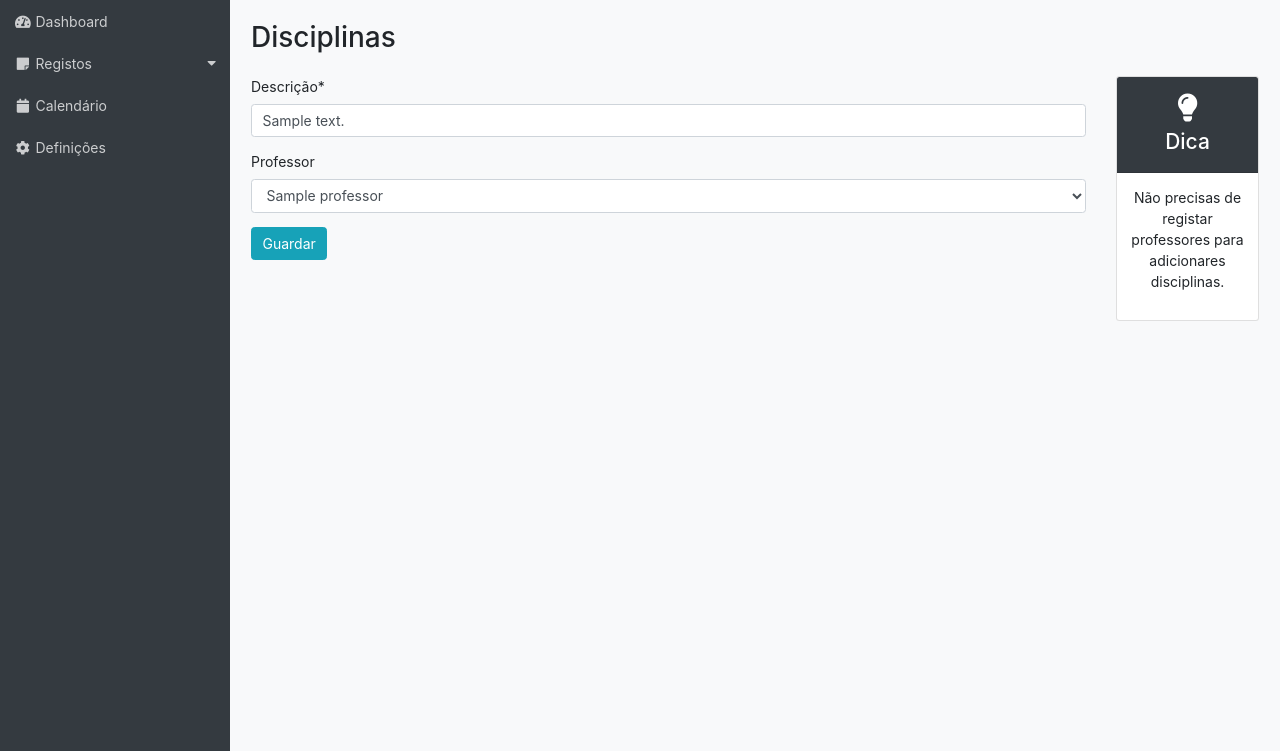
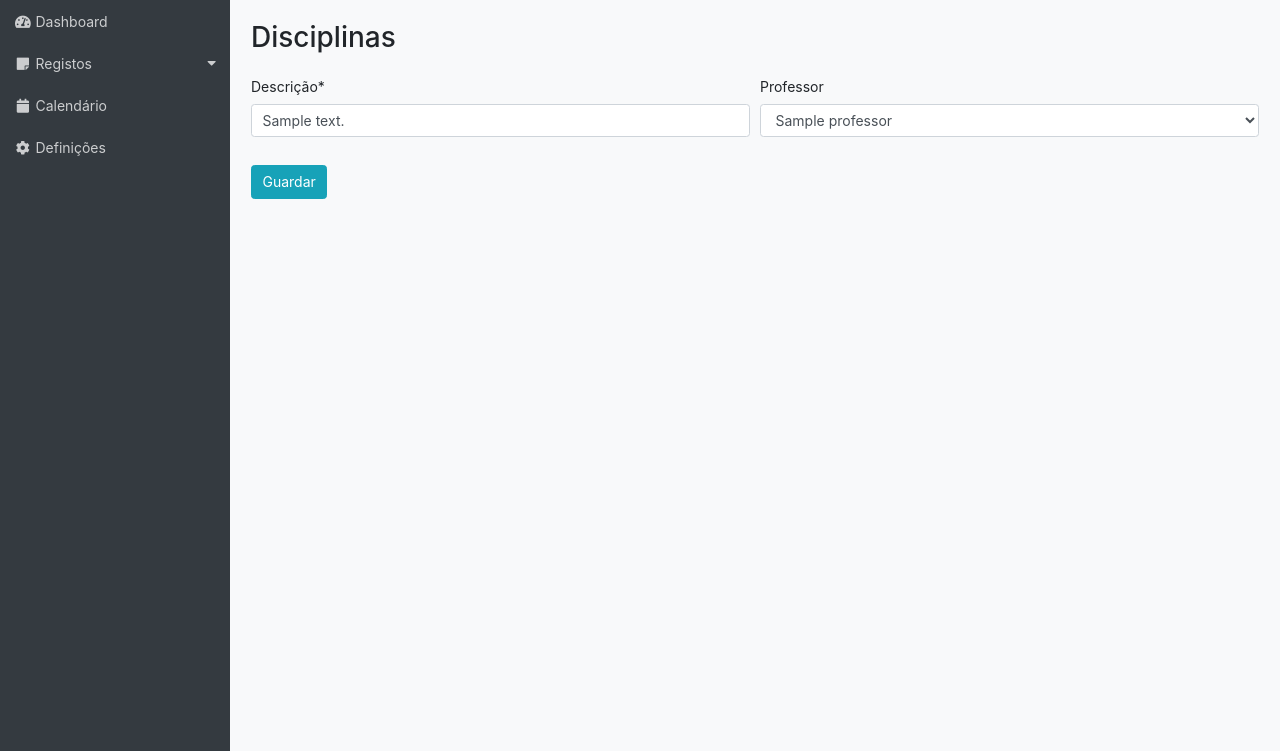
Before and after one commit to myschool-app/mySchool, a Django app: page /app/disciplinas/1/editar/ in a window 1280 px wide. Shown: the part 49-800 px from the top of the page. Run offline with Django 3.2, Linux system fonts and the light colour scheme; a user stored in the database is signed in; tables that the repository leaves empty hold one stand-in row (values such as "Sample post"); some libraries are stand-ins or nearby versions.

Commit message:
Atualizações no layout dos formulários

```diff
--- a/myschool/myschool/settings.py
+++ b/myschool/myschool/settings.py
@@ -27,6 +27,7 @@ SECRET_KEY = 'c0snx&$fc-+x+4hyv7vmf-njoo#xc@rj$3ijieg#mhr+!&=&bg'
 DEBUG = True
 
 ALLOWED_HOSTS = [
+    '127.0.0.1',
     '192.168.1.84',
 ]
 
--- a/myschool/myschool_app/templates/myschool_app/app/disciplinas_form.html
+++ b/myschool/myschool_app/templates/myschool_app/app/disciplinas_form.html
@@ -13,24 +13,19 @@
     <h2>Disciplinas</h2>
 
     <div class="row mt-4">
-      <div class="col-md-10">
+      <div class="col">
         <form method="POST">
           {% csrf_token %}
-          {{ form | crispy }}
+          <div class="form-row">
+            <div class="form-group col-md-6">
+              {{ form.descricao|as_crispy_field }}
+            </div>
+            <div class="form-group col-md-6">
+              {{ form.professor|as_crispy_field }}
+            </div>
+          </div>
           <input type="submit" class="btn btn-info" value="Guardar">
         </form>
-      </div>
-      <!-- Dica -->
-      <div class="col-md-2">
-        <div class="card text-center">
-          <div class="card-header text-white bg-dark">
-            <i class="fas fa-2x fa-lightbulb m-2"></i> <br />
-            <h4>Dica</h4>
-          </div>
-          <div class="card-body m-0 p-3">
-            <p>Não precisas de registar professores para adicionares disciplinas.</p>
-          </div>
-        </div>
       </div>
     </div>
   </div>
--- a/myschool/myschool_app/templates/myschool_app/app/disciplinas_remover.html
+++ b/myschool/myschool_app/templates/myschool_app/app/disciplinas_remover.html
@@ -16,8 +16,10 @@
       <div class="col">
         <form method="POST">
           {% csrf_token %}
-          <h4>Queres mesmo remover a disciplina {{ disciplina.descricao }}?</h4>
-          <input type="submit" class="btn btn-danger" value="Eliminar">
+          <p class="mb-3">Queres mesmo remover a disciplina <strong>{{ disciplina.descricao }}</strong>?</p>
+
+          <a href="{% url 'app-disciplinas-lista' %}" class="btn btn-dark">Voltar</a>
+          <input type="submit" class="btn btn-danger" value="Remover">
         </form>
       </div>
     </div>
--- a/myschool/myschool_app/templates/myschool_app/publico/funcionalidades.html
+++ b/myschool/myschool_app/templates/myschool_app/publico/funcionalidades.html
@@ -5,5 +5,6 @@
 {% endblock title %}
 
 {% block content %}
-    <h1>Funcionalidades</h1>
+    <h3 class="p-4">Funcionalidades</h3>
+    <p>Algumas das funcionalidades da aplicação são...</p>
 {% endblock content %}
--- a/myschool/myschool_app/templates/myschool_app/publico/sobre.html
+++ b/myschool/myschool_app/templates/myschool_app/publico/sobre.html
@@ -6,4 +6,5 @@
 
 {% block content %}
     <h3 class="p-4">Sobre</h3>
+    <p>Esta aplicação consiste em ...</p>
 {% endblock content %}
--- a/myschool/myschool_app/urls.py
+++ b/myschool/myschool_app/urls.py
@@ -1,12 +1,12 @@
 from django.urls import path, include
-from . import views as views_app
+from .views import *
 
 urlpatterns = [
     # Páginas Públicas
-    path('', views_app.InicioView.as_view(), name="publico-inicio"),
-    path('sobre/', views_app.SobreView.as_view(), name="publico-sobre"),
-    path('equipa/', views_app.EquipaView.as_view(), name="publico-equipa"),
-    path('funcionalidades/', views_app.FuncionalidadesViews.as_view(),
+    path('', InicioView.as_view(), name="publico-inicio"),
+    path('sobre/', SobreView.as_view(), name="publico-sobre"),
+    path('equipa/', EquipaView.as_view(), name="publico-equipa"),
+    path('funcionalidades/', FuncionalidadesViews.as_view(),
          name="publico-funcionalidades"),
-    path('contactos/', views_app.ContactosView.as_view(), name="publico-contactos"),
+    path('contactos/', ContactosView.as_view(), name="publico-contactos"),
 ]
--- a/myschool/myschool_app/views.py
+++ b/myschool/myschool_app/views.py
@@ -1,5 +1,4 @@
-from django.views.generic import (TemplateView)
-
+from django.views.generic import TemplateView
 
 # Página Inicial
 
```
